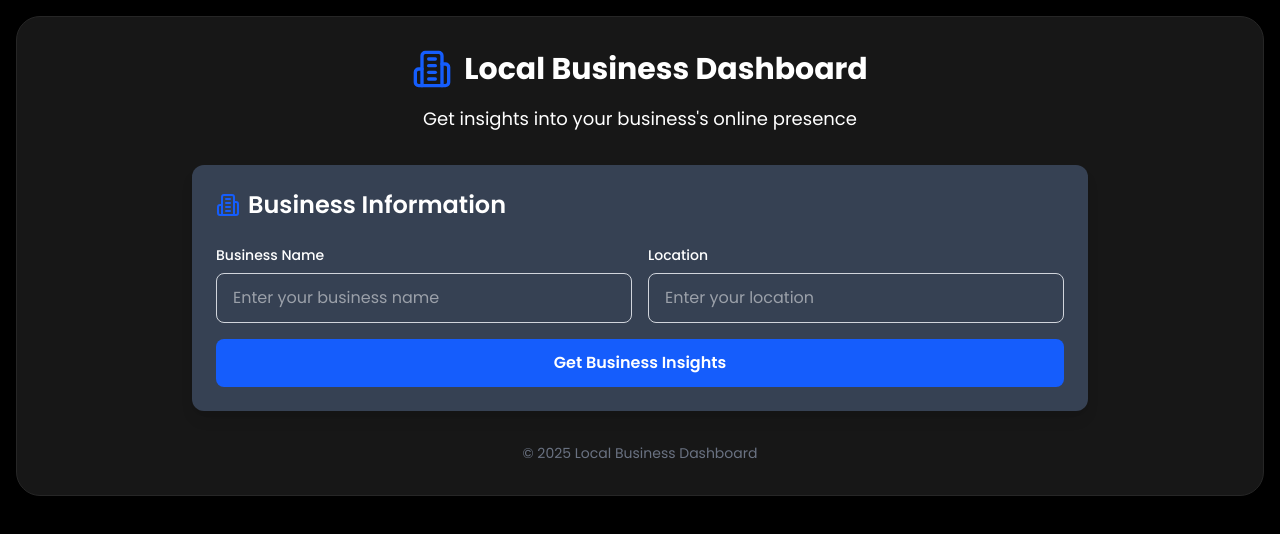
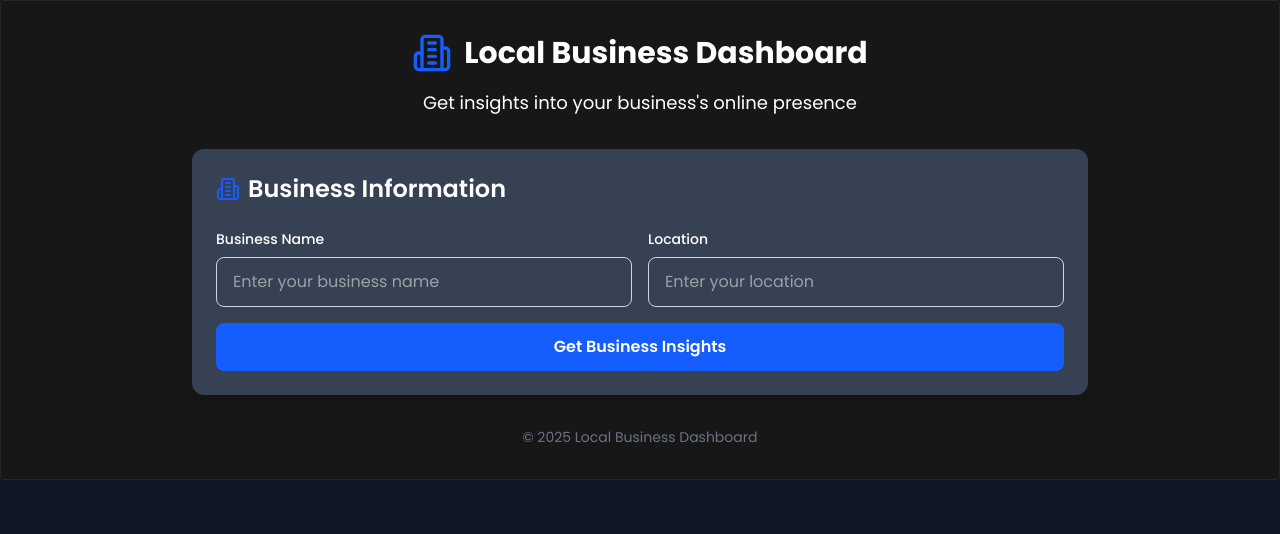
Before and after one commit to HarikumarSenthil/Growthproaifrontend, a React (Vite) app in the folder growthproai/: page / in a window 1280 px wide. Shown: the top 534 px of the page. Built offline with nearby package versions, Linux system fonts and the light colour scheme; the HTML template or start-up script is replaced by a standard one.

Commit message:
Testing Improvements

```diff
--- a/growthproai/reactbits/SpotlightCard/SpotlightCard.jsx
+++ b/growthproai/reactbits/SpotlightCard/SpotlightCard.jsx
@@ -39,7 +39,7 @@ const SpotlightCard = ({ children, className = "", spotlightColor = "rgba(255, 2
       onBlur={handleBlur}
       onMouseEnter={handleMouseEnter}
       onMouseLeave={handleMouseLeave}
-      className={`relative rounded-3xl border border-neutral-800 bg-neutral-900 overflow-hidden p-8 ${className}`}
+      className={`relative rounded border has-autofill border-neutral-800 bg-neutral-900 overflow-hidden p-8 ${className}`}
     >
       <div
         className="pointer-events-none absolute inset-0 opacity-0 transition-opacity duration-500 ease-in-out"
--- a/growthproai/src/Components/layout/DashboardLayout.jsx
+++ b/growthproai/src/Components/layout/DashboardLayout.jsx
@@ -5,7 +5,7 @@ import SpotlightCard from '../../../reactbits/SpotlightCard/SpotlightCard';
 import { Sprout } from 'lucide-react';
 const DashboardLayout = ({ children }) => {
   return (
-    <div className="min-h-screen p-4 bg-black">
+    <div className="min-h-screen bg-gray-900">
        <SpotlightCard>
       <div className="max-w-4xl mx-auto">
         <Header />
```
